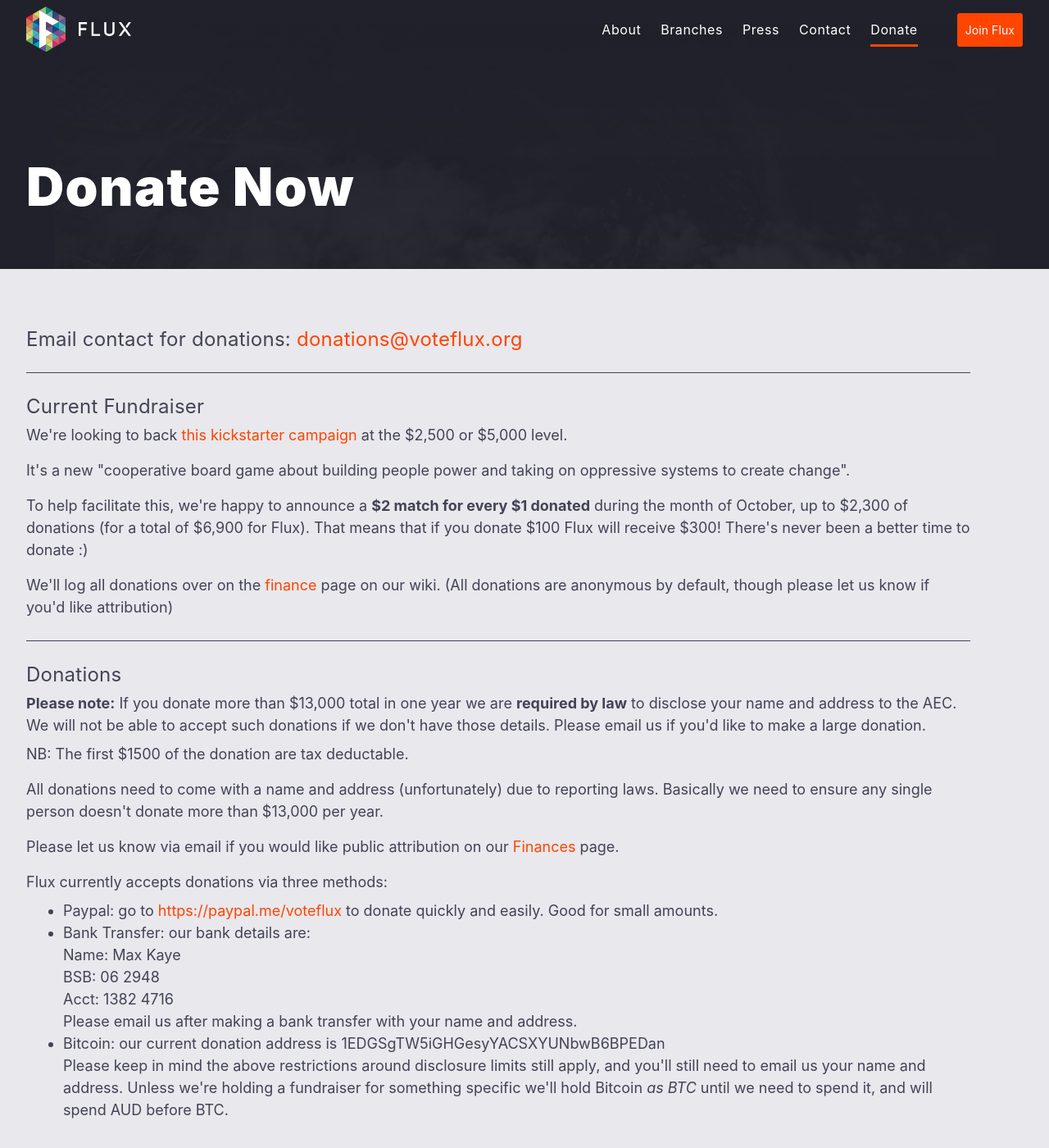
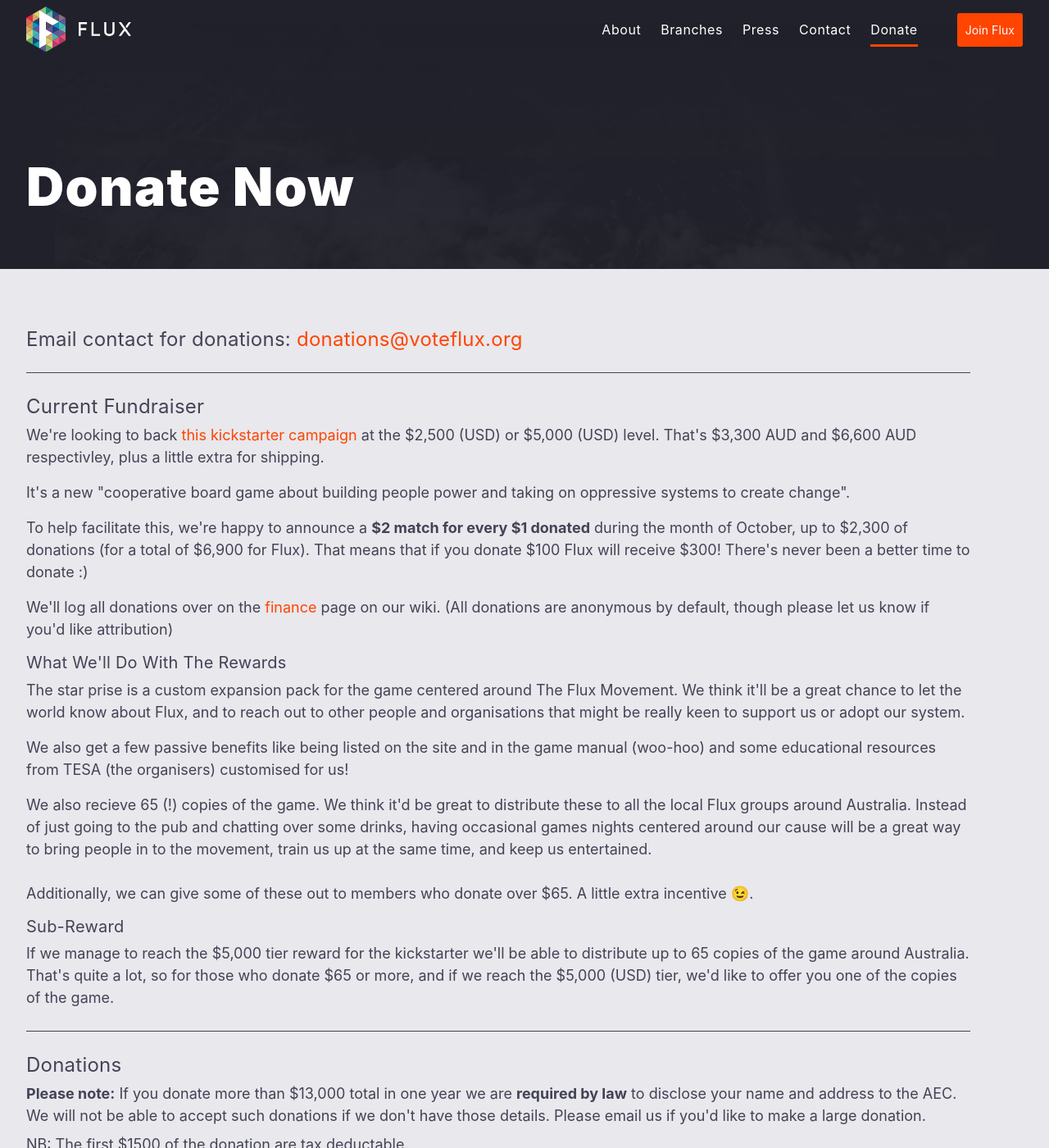
Before and after one commit to voteflux/flux-website-v2, a Jekyll site: the page built from donate.html, in a window 1280 px wide and 1400 px high. Shown: the whole window at 82% size. Built offline with Jekyll 4.4.1, drawn with Linux system fonts in a browser that asks for light colours.

Commit message:
Update donate page with deets

```diff
--- a/donate.html
+++ b/donate.html
@@ -25,7 +25,7 @@
   <h2>Current Fundraiser</h2>
 
   <p>
-    We're looking to back <a href="https://www.kickstarter.com/projects/1713701812/rise-up-the-game-of-people-and-power">this kickstarter campaign</a> at the $2,500 or $5,000 level.
+    We're looking to back <a href="https://www.kickstarter.com/projects/1713701812/rise-up-the-game-of-people-and-power">this kickstarter campaign</a> at the $2,500 (USD) or $5,000 (USD) level. That's $3,300 AUD and $6,600 AUD respectivley, plus a little extra for shipping.
   </p>
 
   <p>
@@ -38,6 +38,29 @@
 
   <p>
     We'll log all donations over on the <a href="https://flux.wiki/index.php/Finance/Australia">finance</a> page on our wiki. (All donations are anonymous by default, though please let us know if you'd like attribution)
+  </p>
+
+  <h3>What We'll Do With The Rewards</h3>
+
+    <p>
+      The star prise is a custom expansion pack for the game centered around The Flux Movement. We think it'll be a great chance to let the world know about Flux, and to reach out to other people and organisations that might be really keen to support us or adopt our system.
+    </p>
+
+    <p>
+      We also get a few passive benefits like being listed on the site and in the game manual (woo-hoo) and some educational resources from TESA (the organisers) customised for us!
+    </p>
+
+    <p>
+      We also recieve 65 (!) copies of the game. We think it'd be great to distribute these to all the local Flux groups around Australia. Instead of just going to the pub and chatting over some drinks, having occasional games nights centered around our cause will be a great way to bring people in to the movement, train us up at the same time, and keep us entertained.
+      <br>
+      <br>
+      Additionally, we can give some of these out to members who donate over $65. A little extra incentive 😉.
+    </p>
+
+  <h3>Sub-Reward</h3>
+
+  <p>
+    If we manage to reach the $5,000 tier reward for the kickstarter we'll be able to distribute up to 65 copies of the game around Australia. That's quite a lot, so for those who donate $65 or more, and if we reach the $5,000 (USD) tier, we'd like to offer you one of the copies of the game.
   </p>
 
   <hr>
```
